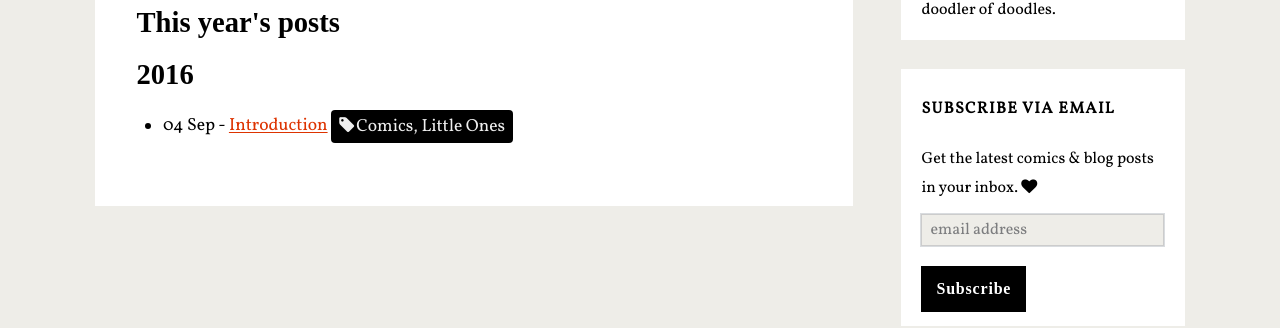
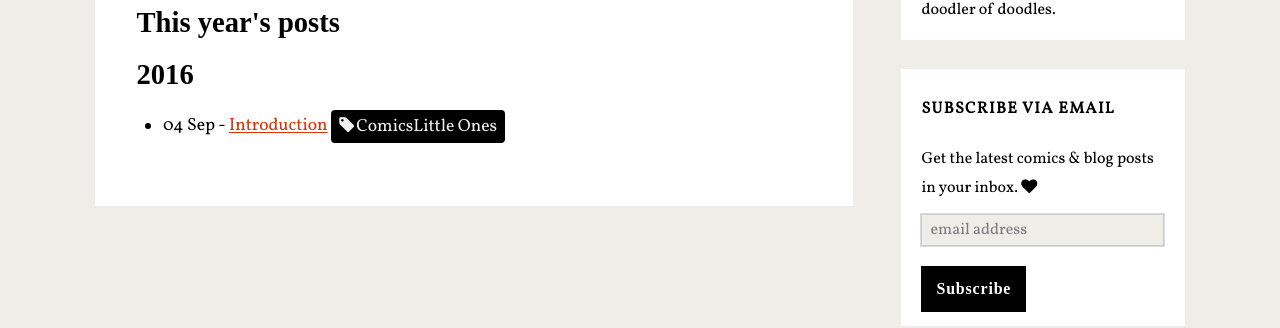
Before and after one commit to randideo/randideo.github.io, a Jekyll site: the page built from blog.html, in a window 1280 px wide. Shown: the part 255-583 px from the top of the page. Built offline with Jekyll 4.4.1, drawn with Linux system fonts in a browser that asks for light colours; nearby versions of some CDN libraries; some web fonts are replaced; comment, search, counter and statistics services are not loaded.

Commit message:
Update blog.html

```diff
--- a/blog.html
+++ b/blog.html
@@ -16,7 +16,7 @@ title: Blog
         <ul class="past">
       {% endif %}
     {% endunless %}
-      <li><time>{{ post.date | date:"%d %b" }}</time> - <a href="{{ post.url }}">{{ post.title }}</a> <a style="color: #efefef;" href="#{{ tag | slugify }}" class="codinfox-tag-mark"><i class="fa fa-tag" style="padding-right: 2px;" aria-hidden="true"></i>{{ post.tags | sort | join: ", " }}</a></li>
+      <li><time>{{ post.date | date:"%d %b" }}</time> - <a href="{{ post.url }}">{{ post.title }}</a> <a style="color: #efefef;" href="#{{ tag | slugify }}" class="codinfox-tag-mark"><i class="fa fa-tag" style="padding-right: 2px;" aria-hidden="true"></i>{{ post.tags }}</a></li>
   {% endfor %}
   </ul>
 
```
